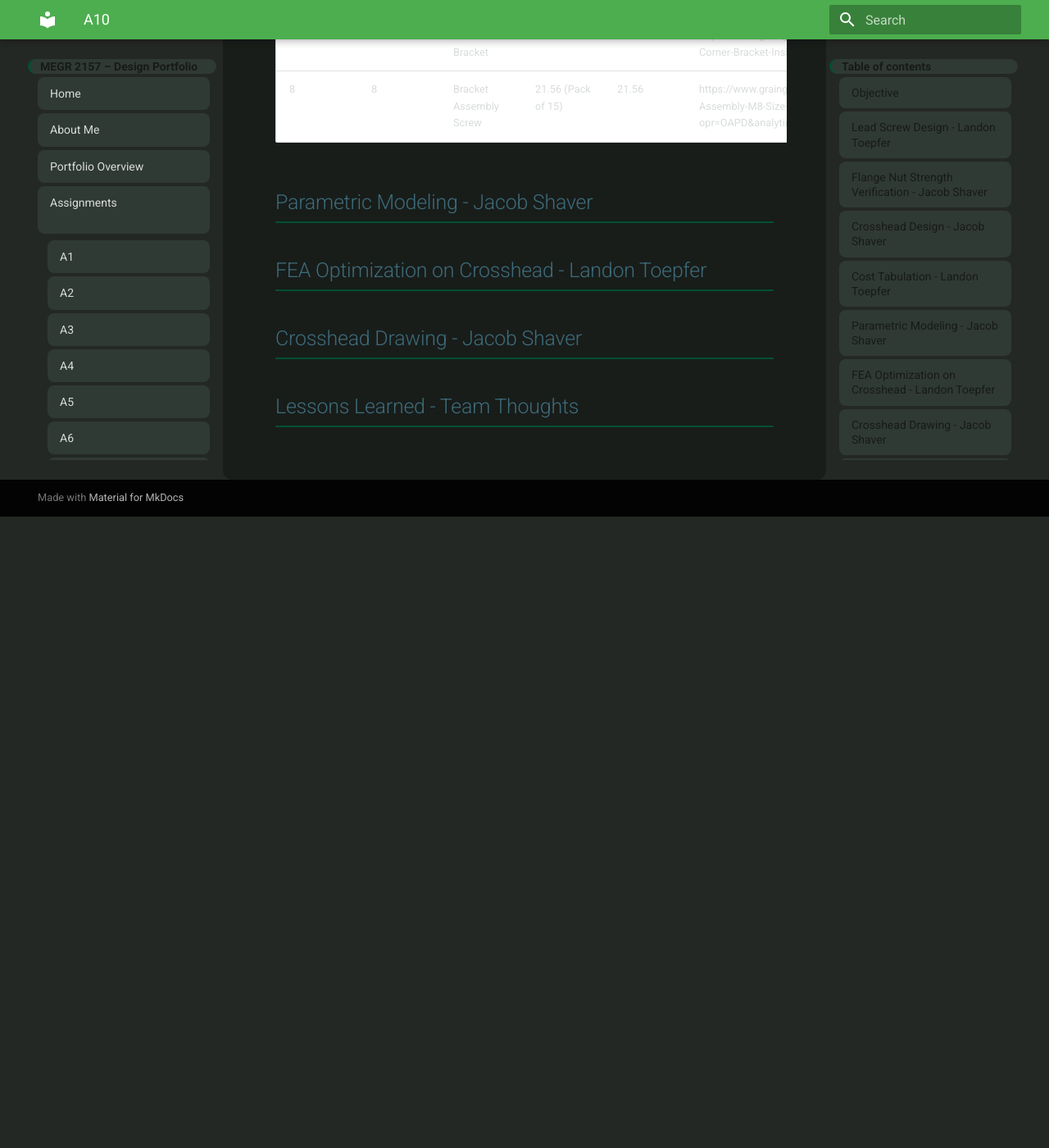
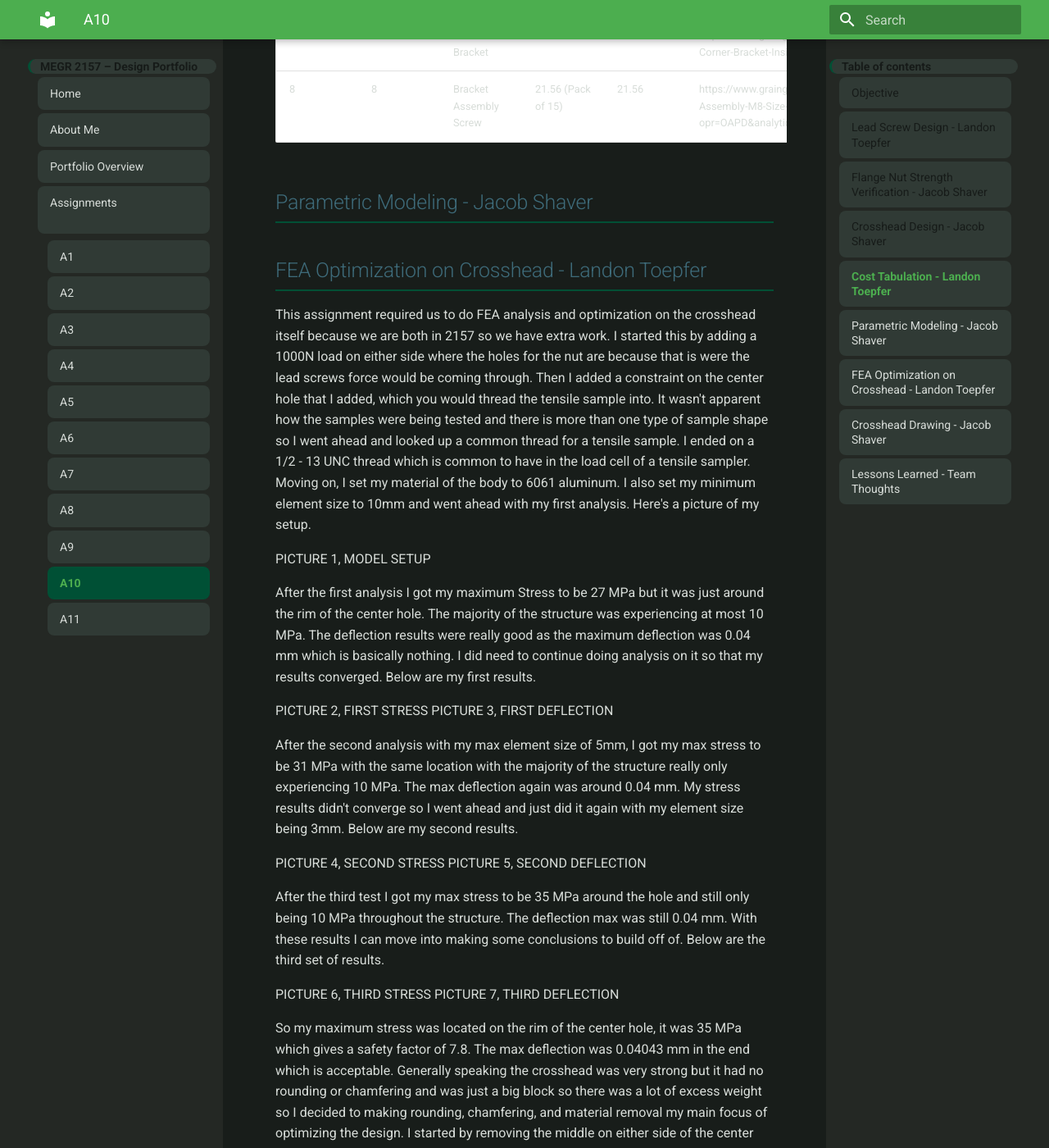
Before and after one commit to LandonToepfer/megr2157-portfolio, an MkDocs documentation site: the page built from docs/assignments/A10/index.md, in a window 1280 px wide and 1400 px high, scrolled down 2537 px. Shown: the whole window at 82% size. Built offline with MkDocs 1.6.1 and Material for MkDocs 9.7.7, drawn with Linux system fonts in a browser that asks for light colours; before the commit the page ends 3167 px from its top, so only the background shows below that; some of the changed text lies outside the part shown.

Commit message:
Update index.md

```diff
--- a/docs/assignments/A10/index.md
+++ b/docs/assignments/A10/index.md
@@ -39,6 +39,27 @@ Part of this assignment was counting the total price needed to fully assemble th
 ## Parametric Modeling - Jacob Shaver
 
 ## FEA Optimization on Crosshead - Landon Toepfer
+This assignment required us to do FEA analysis and optimization on the crosshead itself because we are both in 2157 so we have extra work. I started this by adding a 1000N load on either side where the holes for the nut are because that is were the lead screws force would be coming through. Then I added a constraint on the center hole that I added, which you would thread the tensile sample into. It wasn't apparent how the samples were being tested and there is more than one type of sample shape so I went ahead and looked up a common thread for a tensile sample. I ended on a 1/2 - 13 UNC thread which is common to have in the load cell of a tensile sampler. Moving on, I set my material of the body to 6061 aluminum. I also set my minimum element size to 10mm and went ahead with my first analysis. Here's a picture of my setup.
+
+PICTURE 1, MODEL SETUP
+
+After the first analysis I got my maximum Stress to be 27 MPa but it was just around the rim of the center hole. The majority of the structure was experiencing at most 10 MPa. The deflection results were really good as the maximum deflection was 0.04 mm which is basically nothing. I did need to continue doing analysis on it so that my results converged. Below are my first results.
+
+PICTURE 2, FIRST STRESS
+PICTURE 3, FIRST DEFLECTION
+
+After the second analysis with my max element size of 5mm, I got my max stress to be 31 MPa with the same location with the majority of the structure really only experiencing 10 MPa. The max deflection again was around 0.04 mm. My stress results didn't converge so I went ahead and just did it again with my element size being 3mm. Below are my second results.
+
+PICTURE 4, SECOND STRESS
+PICTURE 5, SECOND DEFLECTION
+
+After the third test I got my max stress to be 35 MPa around the hole and still only being 10 MPa throughout the structure. The deflection max was still 0.04 mm. With these results I can move into making some conclusions to build off of. Below are the third set of results.
+
+PICTURE 6, THIRD STRESS
+PICTURE 7, THIRD DEFLECTION
+
+So my maximum stress was located on the rim of the center hole, it was 35 MPa which gives a safety factor of 7.8. The max deflection was 0.04043 mm in the end which is acceptable. Generally speaking the crosshead was very strong but it had no rounding or chamfering and was just a big block so there was a lot of excess weight so I decided to making rounding, chamfering, and material removal my main focus of optimizing the design. I started by removing the middle on either side of the center hole. I also thinned the part in the middle. I then rounded the outer edges and the inside of the cuts made in the center. I then added a 1 mm chamfer to all of the holes. I figured this was a great optimization and went to retest my design. I ended up getting a max stress of 132 MPA which sounds bad but its just a stress concentration on the rim of the middle hole again. The hole structure only experiences around 25 MPa at max, with the most being near the center. The max deflection did increase and now is 0.0732 mm which is still a very small amount. The starting mass was 1.821 kg and it ended with 1.400 kg. This means I saved about 22% of material and barely reduced the strength of the part. It also is a highly machinable design. Overall, I would consider the process an optimization success.
+
 
 ## Crosshead Drawing - Jacob Shaver
 
```
